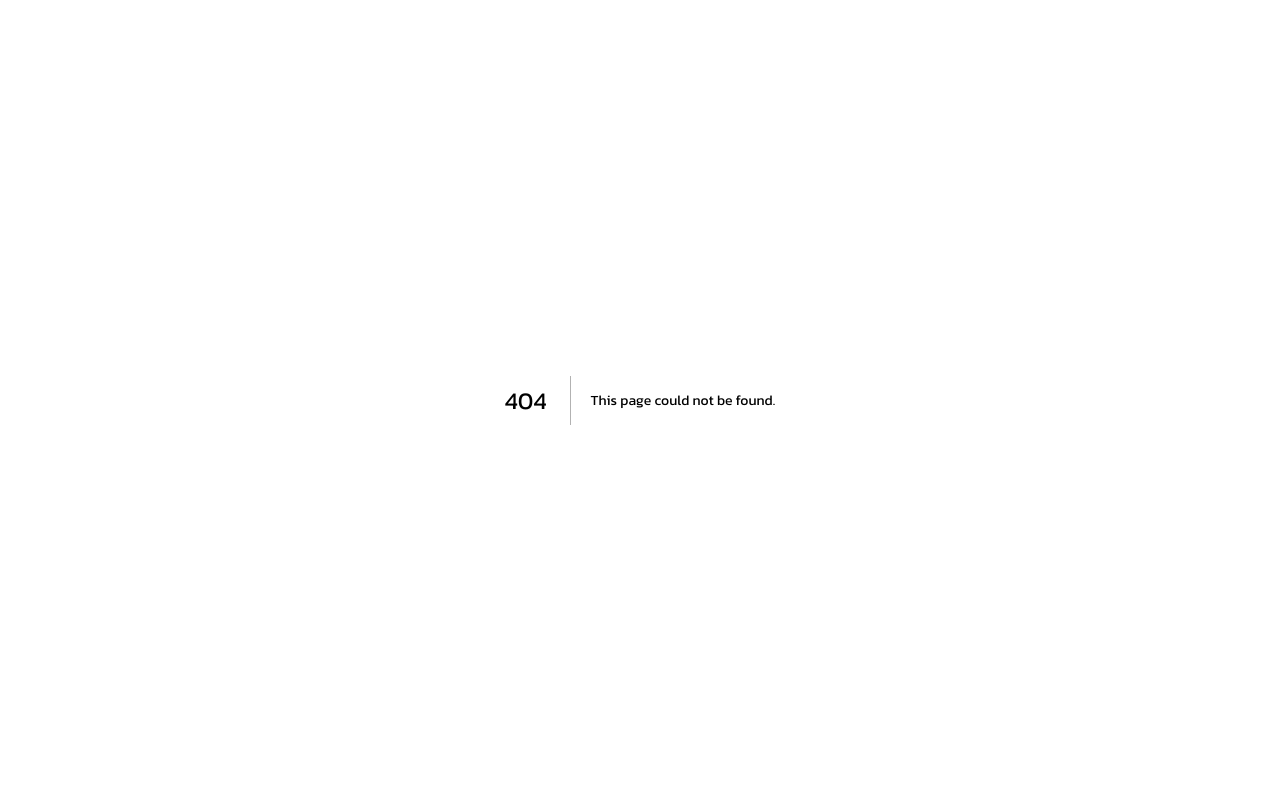
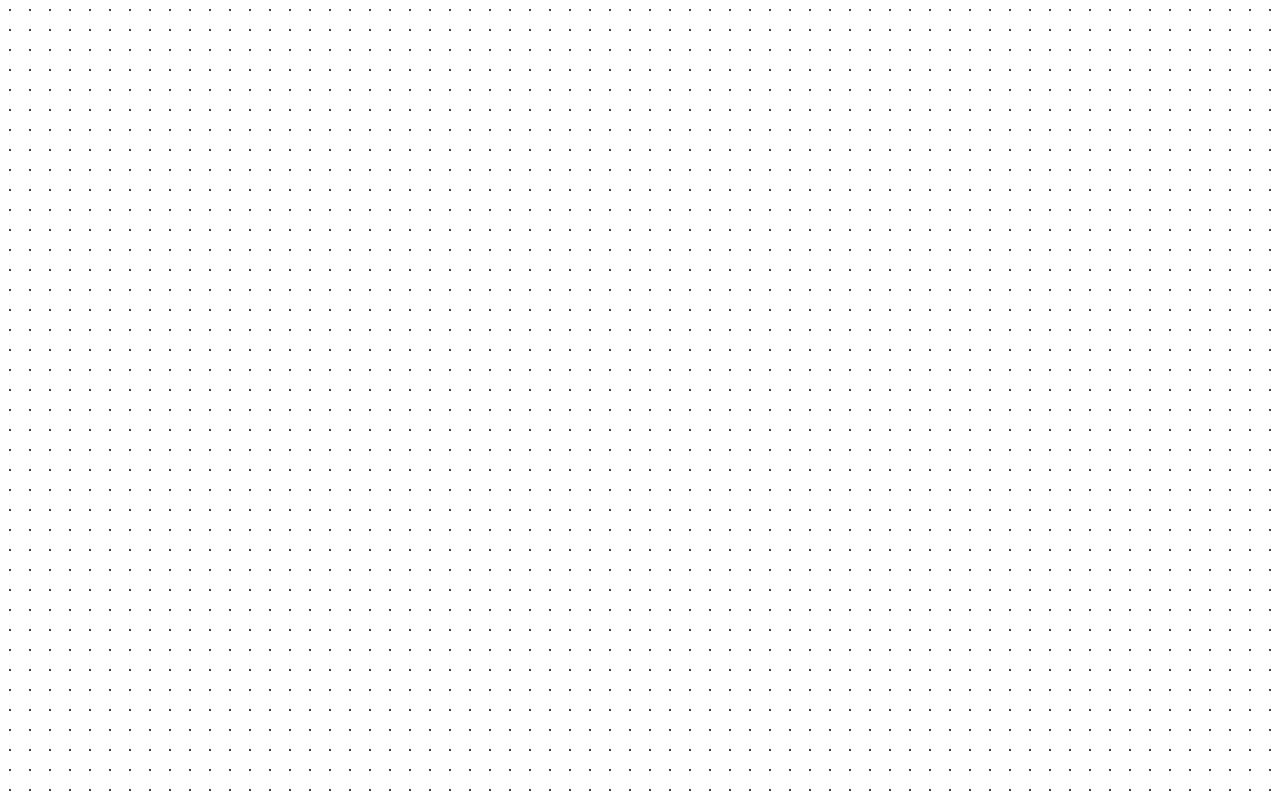
Before and after one commit to MsZoezo/portfolio, a Next.js app: page /background/background in a window 1280 px wide. Before the commit this address had no page. Built offline with nearby package versions, Linux system fonts and the light colour scheme.

Commit message:
Background done

```diff
--- a/pages/_app.js
+++ b/pages/_app.js
@@ -1,7 +1,13 @@
 import '../styles/globals.css'
+import Background from './background/background';
 
 function MyApp({ Component, pageProps }) {
-  return <Component {...pageProps} />
+  return(
+    <>
+      <Background />
+      <Component {...pageProps} />
+    </>
+  );
 }
 
 export default MyApp
--- /dev/null
+++ b/pages/background/background.js
@@ -0,0 +1,7 @@
+import styles from "./background.module.css";
+
+export default function Background() {
+    return(
+        <div className={styles.background}></div>
+    );
+}
--- /dev/null
+++ b/pages/background/background.module.css
@@ -0,0 +1,12 @@
+.background {
+    position:fixed;
+    z-index: -1;
+
+    top: 0;
+    left: 0;
+
+    width: 100vw;
+    height: 100vh;
+
+    background-image: url('/images/bg.svg');
+}
--- a/pages/index.js
+++ b/pages/index.js
@@ -8,8 +8,6 @@ export default function Home() {
         <meta name="description" content="Zoey Bosman's portfolio" />
         <link rel="icon" href="/favicon.ico" />
       </Head>
-
-      <p>Hello world!</p>
     </>
   )
 }
```
Also changed, not shown: public/images/bg.svg (added).
